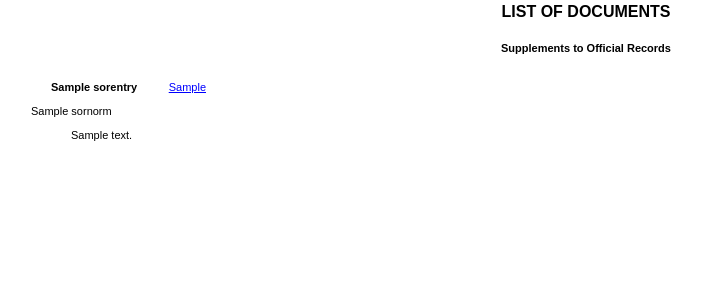
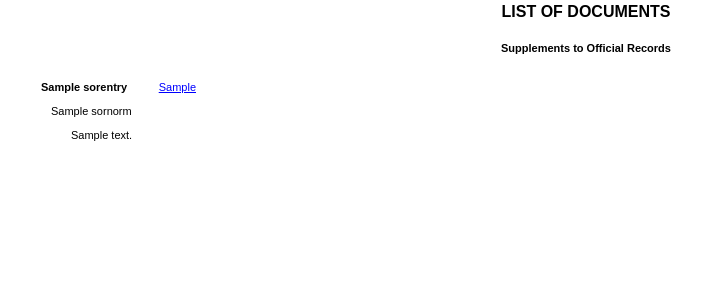
Before and after one commit to dag-hammarskjold-library/itp-display, a Flask app: page / in a window 1280 px wide. Shown: the top 300 px of the page, without its empty margins (54-755 px from the left). Run offline with Flask 2, Linux system fonts and the light colour scheme; a database or web service that is not in the repository returns one stand-in record (values such as "Sample title"); some libraries are stand-ins or nearby versions.

Commit message:
Edited margin-left indentations

```diff
--- a/static/css/GA/styles.css
+++ b/static/css/GA/styles.css
@@ -15,7 +15,7 @@ To be discussed:
     font-family: "Arial", sans-serif;
     font-weight: bold;
     font-size: 11px;
-    margin-left: 20px;
+    margin-left: 10px;
 
     /*
     Font: (Asian) Times New Roman, (Default) Arial, 8 pt, bold
@@ -38,7 +38,7 @@ To be discussed:
     font-style: normal;
     font-weight: normal;
     font-size: 11px;
-    text-indent: -5em;
+    margin-left: 20px;
 
     /*
     Font: (Asian) Times New Roman, (Default) Arial, 8 pt,
```
